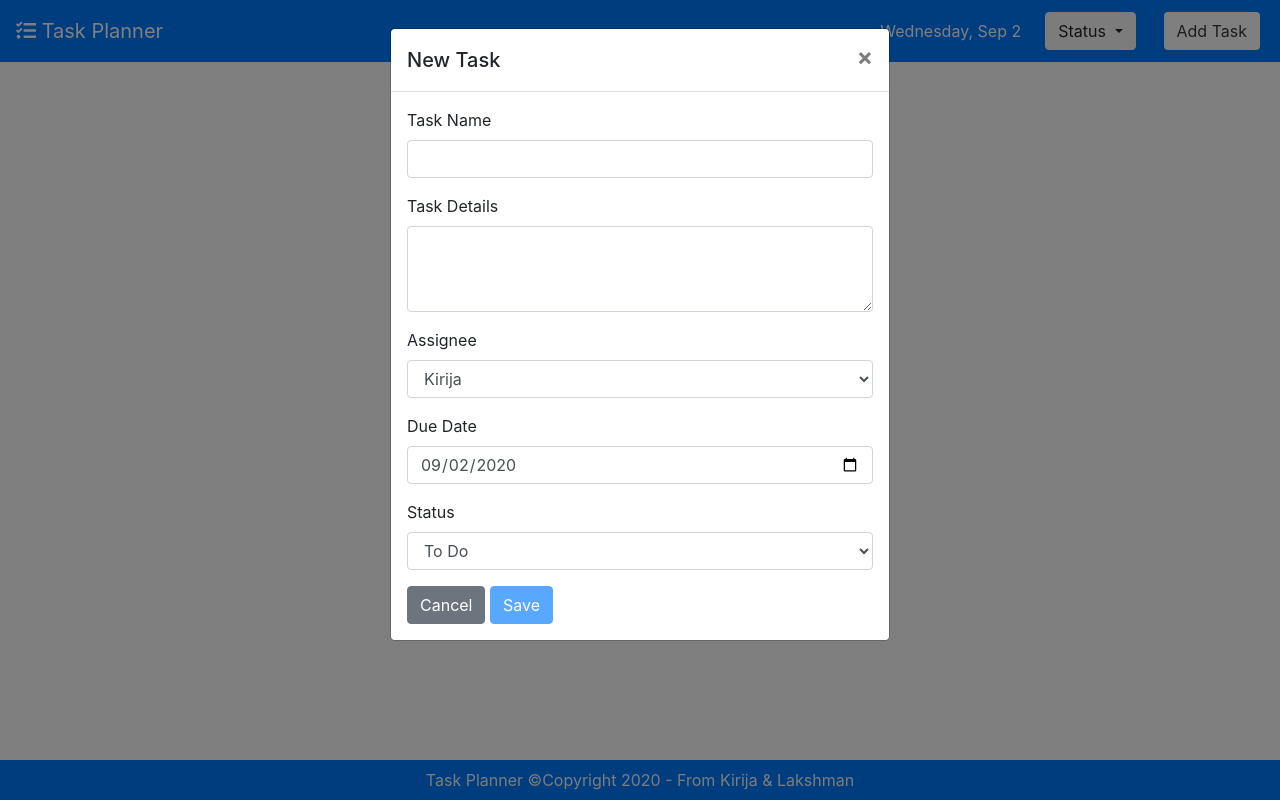
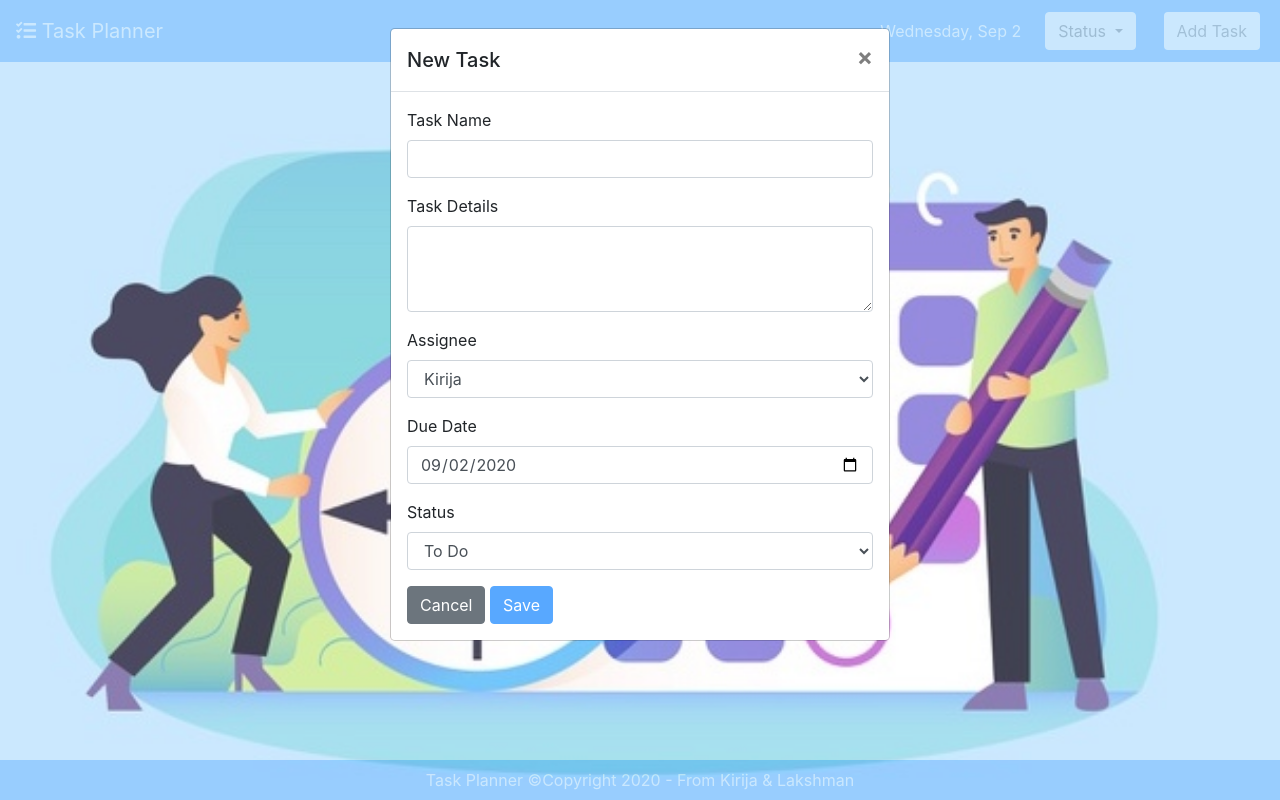
Before and after one commit to lakshmanjothi/TeamTaskPlanner, a website built with Parcel: page index.html in a window 1280 px wide. Both pictures are taken after a click on the button "Add Task". Built offline with nearby package versions, Linux system fonts and the light colour scheme.

Commit message:
changed the modal background

```diff
--- a/index.html
+++ b/index.html
@@ -7,6 +7,18 @@
     <meta name="viewport" content="width=device-width, initial-scale=1">
     <link rel="stylesheet" href="https://maxcdn.bootstrapcdn.com/bootstrap/4.5.0/css/bootstrap.min.css">
     <link rel="stylesheet" href="https://cdnjs.cloudflare.com/ajax/libs/font-awesome/5.14.0/css/all.min.css">
+    <style>
+      .modal-backdrop{
+        background-image: url("images/timing-project2.jpg");
+        background-position: center;
+        background-repeat: no-repeat;
+        background-size: cover;
+        height: 100%;
+      }
+      .modal-backdrop.show {
+          opacity: 0.8;
+      }
+    </style>
 </head>
 
 <body>
--- a/taskmanager.js
+++ b/taskmanager.js
@@ -52,7 +52,7 @@ export default class Taskmanager extends Task{
             <p class="card-text"><strong>Assigned to:</strong> ${assignee}</p>
             <p class="card-text"><strong>Status:</strong> ${status}</p>
             <hr>
-            <button id="edit" class="btn btn-info edit mx-4 far fa-edit" data-id="${id}"></button>
+            <button id="edit" class="btn btn-info edit mx-5 far fa-edit" data-id="${id}"></button>
             <button id="delete" class="btn btn-danger delete fas fa-trash-alt" data-id="${id}"></button>
             </div>
             </div>
```
